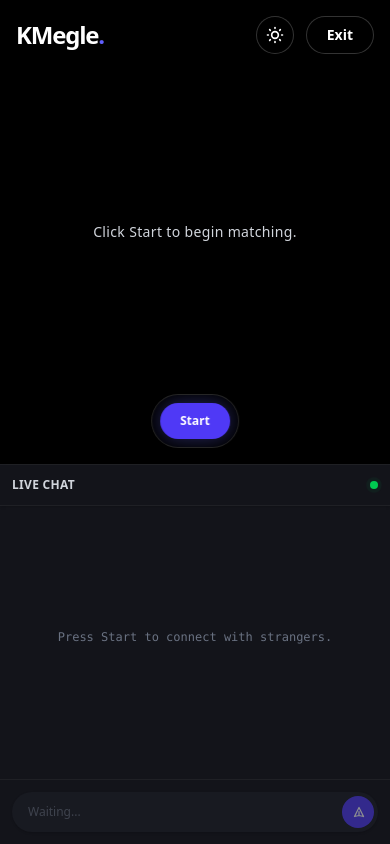
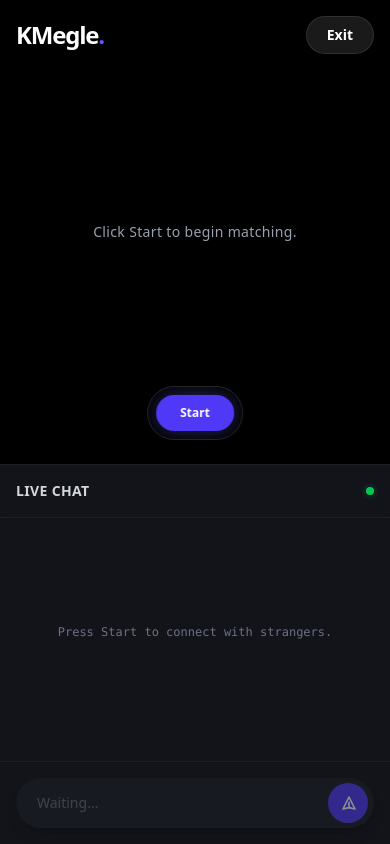
Before and after one commit to AadiBolics/KMegle, a Next.js app in the folder frontend/: page /chat in a window 390 px wide. Built offline with nearby package versions, Linux system fonts and the light colour scheme.

Commit message:
-looked into Server issues

```diff
--- a/frontend/src/app/chat/page.tsx
+++ b/frontend/src/app/chat/page.tsx
@@ -47,13 +47,11 @@ export default function ChatDashboard() {
   const iceConfigRef = useRef<RTCConfiguration>({
     iceServers: [{ urls: "stun:stun.l.google.com:19302" }],
   });
-
-  // New UI States
   const [isFullscreen, setIsFullscreen] = useState(false);
-  const [isDarkMode, setIsDarkMode] = useState(true);
 
   const router = useRouter();
 
+  // Keep refs in sync with state for lifecycle cleanups
   useEffect(() => {
     socketRef.current = socket;
   }, [socket]);
@@ -62,12 +60,14 @@ export default function ChatDashboard() {
     localStreamRef.current = localStream;
   }, [localStream]);
 
+  // Synchronize local video stream with video DOM element
   useEffect(() => {
     if (localVideoRef.current && localStream) {
       localVideoRef.current.srcObject = localStream;
     }
   }, [localStream]);
 
+  // Synchronize remote video stream with video DOM element & trigger autoplay
   useEffect(() => {
     if (remoteVideoRef.current) {
       remoteVideoRef.current.srcObject = remoteStream;
@@ -79,6 +79,7 @@ export default function ChatDashboard() {
     }
   }, [remoteStream]);
 
+  // Auto-scroll chat window
   useEffect(() => {
     chatEndRef.current?.scrollIntoView({ behavior: "smooth" });
   }, [messages]);
@@ -97,6 +98,7 @@ export default function ChatDashboard() {
       peerConnectionRef.current = null;
     }
 
+    // Clean up hardware camera/microphone tracks
     if (localStreamRef.current) {
       localStreamRef.current.getTracks().forEach((track) => track.stop());
     }
@@ -117,6 +119,7 @@ export default function ChatDashboard() {
     pendingCandidates.current = [];
   }, []);
 
+  // Component unmount cleanup
   useEffect(() => {
     return () => {
       cleanupConnection();
@@ -408,55 +411,27 @@ export default function ChatDashboard() {
   };
 
   return (
-    <div
-      className={`h-[100dvh] w-full flex flex-col lg:flex-row overflow-hidden font-sans transition-colors duration-300 ${
-        isDarkMode ? "bg-[#0a0a0f] text-white" : "bg-gray-50 text-gray-900"
-      }`}
-    >
+    <div className="h-screen w-full bg-[#0a0a0f] text-white flex flex-col md:flex-row overflow-hidden font-sans">
       {!isFullscreen && (
-        <header className="absolute top-0 left-0 w-full p-4 lg:p-6 flex justify-between items-center z-40 bg-gradient-to-b from-black/60 to-transparent pointer-events-none">
+        <header className="absolute top-0 left-0 w-full p-4 md:p-6 flex justify-between items-center z-40 bg-gradient-to-b from-black/80 to-transparent pointer-events-none">
           <h1 className="text-2xl font-black text-white tracking-tighter drop-shadow-md pointer-events-auto">
             KMegle<span className="text-indigo-500">.</span>
           </h1>
-          <div className="flex items-center gap-3 pointer-events-auto">
-            {/* Theme Toggle Button */}
-            <button
-              onClick={() => setIsDarkMode(!isDarkMode)}
-              className="bg-black/30 hover:bg-black/50 backdrop-blur-md border border-white/20 p-2 rounded-full text-white transition-all shadow-lg"
-              title="Toggle Theme"
-            >
-              {isDarkMode ? (
-                // Sun Icon for switching to Light Mode
-                <svg className="w-5 h-5" fill="none" stroke="currentColor" viewBox="0 0 24 24">
-                  <path strokeLinecap="round" strokeLinejoin="round" strokeWidth={2} d="M12 3v1m0 16v1m9-9h-1M4 12H3m15.364 6.364l-.707-.707M6.343 6.343l-.707-.707m12.728 0l-.707.707M6.343 17.657l-.707.707M16 12a4 4 0 11-8 0 4 4 0 018 0z" />
-                </svg>
-              ) : (
-                // Moon Icon for switching to Dark Mode
-                <svg className="w-5 h-5" fill="none" stroke="currentColor" viewBox="0 0 24 24">
-                  <path strokeLinecap="round" strokeLinejoin="round" strokeWidth={2} d="M20.354 15.354A9 9 0 018.646 3.646 9.003 9.003 0 0012 21a9.003 9.003 0 008.354-5.646z" />
-                </svg>
-              )}
-            </button>
-            <button
-              onClick={handleExit}
-              className="bg-black/30 hover:bg-black/50 backdrop-blur-md border border-white/20 px-5 py-2 rounded-full text-sm font-semibold text-white transition-all shadow-lg"
-            >
-              Exit
-            </button>
-          </div>
+          <button
+            onClick={handleExit}
+            className="bg-white/10 hover:bg-white/20 backdrop-blur-md border border-white/10 px-5 py-2 rounded-full text-sm font-semibold transition-all pointer-events-auto shadow-lg"
+          >
+            Exit
+          </button>
         </header>
       )}
 
       {/* LEFT SIDE: Video Viewport */}
-      {/*
-        On mobile/tablet portrait (< lg), we give video a fixed portion of the height (e.g., h-[55dvh] or h-[60dvh]).
-        On laptops (lg), it takes full height and 70% width.
-      */}
       <div
-        className={`relative group flex-shrink-0 lg:flex-shrink ${
+        className={`relative group flex-grow ${
           isFullscreen
             ? "absolute inset-0 z-50"
-            : "w-full lg:w-[70%] h-[55dvh] lg:h-full"
+            : "w-full md:w-[70%] h-[55vh] md:h-full"
         } bg-black overflow-hidden transition-all duration-500`}
       >
         {/* STRANGER VIDEO */}
@@ -477,7 +452,7 @@ export default function ChatDashboard() {
           muted
           className={`object-cover transform scale-x-[-1] transition-all duration-700 ease-in-out ${
             remoteStream
-              ? "absolute top-4 right-4 lg:top-6 lg:right-6 w-24 lg:w-40 aspect-[3/4] rounded-2xl shadow-2xl border border-white/20 z-30 bg-black"
+              ? "absolute top-4 right-4 md:top-6 md:right-6 w-28 md:w-40 aspect-[3/4] rounded-2xl shadow-2xl border border-white/20 z-30 bg-black"
               : `absolute inset-0 w-full h-full ${
                   socket
                     ? "blur-2xl brightness-50 scale-110 z-0"
@@ -491,13 +466,13 @@ export default function ChatDashboard() {
           <div className="absolute inset-0 flex flex-col items-center justify-center pointer-events-none z-20 px-4 text-center">
             {socket ? (
               <>
-                <div className="w-12 h-12 lg:w-16 lg:h-16 border-4 border-indigo-500/30 border-t-indigo-500 rounded-full animate-spin mb-4 lg:mb-6 shadow-[0_0_30px_rgba(99,102,241,0.5)]"></div>
-                <p className="text-indigo-200 font-medium tracking-wide animate-pulse text-xs lg:text-base">
+                <div className="w-14 h-14 md:w-16 md:h-16 border-4 border-indigo-500/30 border-t-indigo-500 rounded-full animate-spin mb-6 shadow-[0_0_30px_rgba(99,102,241,0.5)]"></div>
+                <p className="text-indigo-200 font-medium tracking-wide animate-pulse text-sm md:text-base">
                   {status}
                 </p>
               </>
             ) : (
-              <p className="text-gray-300 font-medium tracking-wide text-sm lg:text-base drop-shadow-md">
+              <p className="text-gray-400 font-medium tracking-wide text-sm md:text-base">
                 Click Start to begin matching.
               </p>
             )}
@@ -505,10 +480,10 @@ export default function ChatDashboard() {
         )}
 
         {/* FLOATING CONTROLS */}
-        <div className="absolute bottom-4 lg:bottom-6 left-1/2 -translate-x-1/2 flex items-center gap-2 lg:gap-3 p-2 rounded-full bg-black/70 backdrop-blur-xl border border-white/15 opacity-100 z-40 shadow-2xl max-w-[95vw] overflow-x-auto">
+        <div className="absolute bottom-6 left-1/2 -translate-x-1/2 flex items-center gap-2 md:gap-3 p-2 rounded-full bg-black/70 backdrop-blur-xl border border-white/15 opacity-100 z-40 shadow-2xl max-w-[95vw] overflow-x-auto">
           <button
             onClick={handleToggleSearch}
-            className={`px-5 lg:px-8 py-2.5 lg:py-3 rounded-full font-bold text-xs lg:text-sm transition-all whitespace-nowrap ${
+            className={`px-6 md:px-8 py-2.5 md:py-3 rounded-full font-bold text-xs md:text-sm transition-all whitespace-nowrap ${
               socket
                 ? "bg-red-500/20 hover:bg-red-500/30 text-red-300 border border-red-500/30"
                 : "bg-indigo-600 hover:bg-indigo-500 text-white shadow-[0_0_20px_rgba(99,102,241,0.4)]"
@@ -520,11 +495,21 @@ export default function ChatDashboard() {
           {socket && (
             <button
               onClick={handleNext}
-              className="bg-white/15 hover:bg-white/25 text-white px-4 lg:px-6 py-2.5 lg:py-3 rounded-full font-bold text-xs lg:text-sm transition-all flex items-center gap-1.5 whitespace-nowrap"
+              className="bg-white/15 hover:bg-white/25 text-white px-5 md:px-6 py-2.5 md:py-3 rounded-full font-bold text-xs md:text-sm transition-all flex items-center gap-1.5 whitespace-nowrap"
             >
               Next
-              <svg className="w-4 h-4 text-indigo-400" fill="none" stroke="currentColor" viewBox="0 0 24 24">
-                <path strokeLinecap="round" strokeLinejoin="round" strokeWidth={2.5} d="M13 5l7 7-7 7M5 5l7 7-7 7" />
+              <svg
+                className="w-4 h-4 text-indigo-400"
+                fill="none"
+                stroke="currentColor"
+                viewBox="0 0 24 24"
+              >
+                <path
+                  strokeLinecap="round"
+                  strokeLinejoin="round"
+                  strokeWidth={2.5}
+                  d="M13 5l7 7-7 7M5 5l7 7-7 7"
+                />
               </svg>
             </button>
           )}
@@ -533,7 +518,7 @@ export default function ChatDashboard() {
             <>
               <button
                 onClick={handleBlock}
-                className="bg-red-500/20 hover:bg-red-500/40 text-red-300 px-3.5 lg:px-4 py-2.5 lg:py-3 rounded-full font-bold text-xs lg:text-sm transition-all border border-red-500/30 whitespace-nowrap"
+                className="bg-red-500/20 hover:bg-red-500/40 text-red-300 px-4 py-2.5 md:py-3 rounded-full font-bold text-xs md:text-sm transition-all border border-red-500/30 whitespace-nowrap"
                 title="Block User"
               >
                 Block
@@ -541,16 +526,36 @@ export default function ChatDashboard() {
 
               <button
                 onClick={() => setIsFullscreen(!isFullscreen)}
-                className="bg-white/15 hover:bg-white/25 text-white px-3.5 py-2.5 lg:py-3 rounded-full font-bold transition-all hidden md:block"
+                className="bg-white/15 hover:bg-white/25 text-white px-3.5 py-2.5 md:py-3 rounded-full font-bold transition-all"
                 title="Toggle Fullscreen"
               >
                 {isFullscreen ? (
-                  <svg className="w-4 h-4 text-gray-300" fill="none" stroke="currentColor" viewBox="0 0 24 24">
-                    <path strokeLinecap="round" strokeLinejoin="round" strokeWidth={2} d="M4 14h6m0 0v6m0-6l-7 7m17-11h-6m0 0V4m0 6l7-7m-7 17v-6m0 0h6m-6 0l7 7M4 10h6m0 0V4m0 6l-7-7" />
+                  <svg
+                    className="w-4 h-4 text-gray-300"
+                    fill="none"
+                    stroke="currentColor"
+                    viewBox="0 0 24 24"
+                  >
+                    <path
+                      strokeLinecap="round"
+                      strokeLinejoin="round"
+                      strokeWidth={2}
+                      d="M4 14h6m0 0v6m0-6l-7 7m17-11h-6m0 0V4m0 6l7-7m-7 17v-6m0 0h6m-6 0l7 7M4 10h6m0 0V4m0 6l-7-7"
+                    />
                   </svg>
                 ) : (
-                  <svg className="w-4 h-4 text-gray-300" fill="none" stroke="currentColor" viewBox="0 0 24 24">
-                    <path strokeLinecap="round" strokeLinejoin="round" strokeWidth={2} d="M4 8V4m0 0h4M4 4l5 5m11-1V4m0 0h-4m4 0l-5 5M4 16v4m0 0h4m-4 0l5-5m11 5l-5-5m5 5v-4m0 4h-4" />
+                  <svg
+                    className="w-4 h-4 text-gray-300"
+                    fill="none"
+                    stroke="currentColor"
+                    viewBox="0 0 24 24"
+                  >
+                    <path
+                      strokeLinecap="round"
+                      strokeLinejoin="round"
+                      strokeWidth={2}
+                      d="M4 8V4m0 0h4M4 4l5 5m11-1V4m0 0h-4m4 0l-5 5M4 16v4m0 0h4m-4 0l5-5m11 5l-5-5m5 5v-4m0 4h-4"
+                    />
                   </svg>
                 )}
               </button>
@@ -563,25 +568,13 @@ export default function ChatDashboard() {
       <div
         className={`${
           isFullscreen
-            ? "absolute bottom-20 right-4 w-80 h-96 z-50 bg-black/80 backdrop-blur-xl rounded-2xl border border-white/10"
-            : `flex-1 lg:w-[30%] lg:h-full flex flex-col transition-colors duration-300 ${
-                isDarkMode
-                  ? "bg-[#13141a] border-t lg:border-t-0 lg:border-l border-white/5"
-                  : "bg-white border-t lg:border-t-0 lg:border-l border-gray-200"
-              }`
-        }`}
+            ? "absolute bottom-20 right-4 w-80 h-96 z-50 bg-black/60 backdrop-blur-xl rounded-2xl border border-white/10"
+            : "w-full md:w-[30%] h-[45vh] md:h-full bg-[#13141a] border-t md:border-t-0 md:border-l border-white/5"
+        } flex flex-col transition-all duration-500`}
       >
         {!isFullscreen && (
-          <div
-            className={`p-3 lg:p-4 border-b flex justify-between items-center shadow-sm z-10 ${
-              isDarkMode ? "bg-[#13141a] border-white/5" : "bg-white border-gray-100"
-            }`}
-          >
-            <h2
-              className={`text-xs lg:text-sm font-bold tracking-wide uppercase ${
-                isDarkMode ? "text-gray-300" : "text-gray-700"
-              }`}
-            >
+          <div className="p-4 border-b border-white/5 bg-[#13141a] flex justify-between items-center shadow-sm z-10">
+            <h2 className="text-sm font-bold text-gray-300 tracking-wide uppercase">
               Live Chat
             </h2>
             <span className="flex h-2 w-2 relative">
@@ -591,13 +584,9 @@ export default function ChatDashboard() {
           </div>
         )}
 
-        <div className="flex-grow p-3 lg:p-4 overflow-y-auto flex flex-col gap-3 lg:gap-4 scrollbar-hide">
+        <div className="flex-grow p-4 overflow-y-auto flex flex-col gap-4 scrollbar-hide">
           {messages.length === 0 && !isFullscreen && (
-            <div
-              className={`text-center mt-auto mb-auto font-mono text-xs ${
-                isDarkMode ? "text-gray-500" : "text-gray-400"
-              }`}
-            >
+            <div className="text-center text-gray-500 mt-auto mb-auto font-mono text-xs">
               Press Start to connect with strangers.
             </div>
           )}
@@ -613,29 +602,17 @@ export default function ChatDashboard() {
               }`}
             >
               {msg.sender === "stranger" && !isFullscreen && (
-                <span
-                  className={`text-[9px] lg:text-[10px] ml-2 mb-1 uppercase tracking-wider font-bold ${
-                    isDarkMode ? "text-gray-500" : "text-gray-400"
-                  }`}
-                >
+                <span className="text-[10px] text-gray-500 ml-2 mb-1 uppercase tracking-wider font-bold">
                   Stranger
                 </span>
               )}
               <span
-                className={`px-3 lg:px-4 py-2 lg:py-2.5 max-w-[85%] text-xs lg:text-sm shadow-sm leading-relaxed ${
+                className={`px-4 py-2.5 max-w-[85%] text-sm shadow-sm leading-relaxed ${
                   msg.sender === "me"
                     ? "bg-indigo-600 text-white rounded-2xl rounded-br-sm"
                     : msg.sender === "system"
-                    ? `text-[10px] lg:text-xs font-mono rounded-full px-3 lg:px-4 border text-center ${
-                        isDarkMode
-                          ? "bg-white/5 text-gray-400 border-white/5"
-                          : "bg-gray-100 text-gray-500 border-gray-200"
-                      }`
-                    : `rounded-2xl rounded-bl-sm border ${
-                        isDarkMode
-                          ? "bg-white/10 text-white border-white/5"
-                          : "bg-gray-100 text-gray-800 border-gray-200"
-                      }`
+                    ? "bg-white/5 text-gray-400 text-xs font-mono rounded-full px-4 border border-white/5 text-center"
+                    : "bg-white/10 text-white rounded-2xl rounded-bl-sm border border-white/5"
                 }`}
               >
                 {msg.text}
@@ -647,41 +624,42 @@ export default function ChatDashboard() {
 
         <form
           onSubmit={handleSendMessage}
-          className={`p-3 lg:p-4 ${
+          className={`p-4 ${
             isFullscreen
               ? "bg-transparent"
-              : isDarkMode
-              ? "bg-[#13141a] border-t border-white/5"
-              : "bg-white border-t border-gray-100"
+              : "bg-[#13141a] border-t border-white/5"
           }`}
         >
-          <div className="relative flex items-center shadow-sm rounded-full">
+          <div className="relative flex items-center shadow-lg rounded-full">
             <input
               type="text"
               value={chatInput}
               onChange={(e) => setChatInput(e.target.value)}
               placeholder={remoteStream ? "Type a message..." : "Waiting..."}
               disabled={!remoteStream}
-              className={`w-full rounded-full pl-4 lg:pl-5 pr-11 lg:pr-12 py-3 lg:py-3.5 text-xs lg:text-sm focus:outline-none focus:border-indigo-500/70 focus:ring-1 focus:ring-indigo-500/70 disabled:opacity-50 transition-all ${
+              className={`w-full ${
                 isFullscreen
-                  ? "bg-black/40 backdrop-blur-xl border border-white/20 text-white placeholder-gray-300"
-                  : isDarkMode
-                  ? "bg-[#1e2028] border-transparent text-white placeholder-gray-500"
-                  : "bg-gray-100 border-gray-200 text-gray-900 placeholder-gray-500"
-              }`}
+                  ? "bg-black/40 backdrop-blur-xl border border-white/20 placeholder-gray-300"
+                  : "bg-[#1e2028] border border-transparent placeholder-gray-500"
+              } rounded-full pl-5 pr-12 py-3.5 text-sm text-white focus:outline-none focus:border-indigo-500/70 focus:ring-1 focus:ring-indigo-500/70 disabled:opacity-50 transition-all`}
             />
             <button
               type="submit"
               disabled={!remoteStream || !chatInput.trim()}
-              className="absolute right-1 w-8 h-8 lg:w-10 lg:h-10 flex items-center justify-center bg-indigo-600 hover:bg-indigo-500 rounded-full disabled:opacity-50 transition-all"
+              className="absolute right-1.5 w-10 h-10 flex items-center justify-center bg-indigo-600 hover:bg-indigo-500 rounded-full disabled:opacity-50 transition-all"
             >
               <svg
-                className="w-3 h-3 lg:w-4 lg:h-4 text-white ml-0.5"
+                className="w-4 h-4 text-white ml-0.5"
                 fill="none"
                 stroke="currentColor"
                 viewBox="0 0 24 24"
               >
-                <path strokeLinecap="round" strokeLinejoin="round" strokeWidth={2.5} d="M12 19l9 2-9-18-9 18 9-2zm0 0v-8" />
+                <path
+                  strokeLinecap="round"
+                  strokeLinejoin="round"
+                  strokeWidth={2.5}
+                  d="M12 19l9 2-9-18-9 18 9-2zm0 0v-8"
+                />
               </svg>
             </button>
           </div>
```
